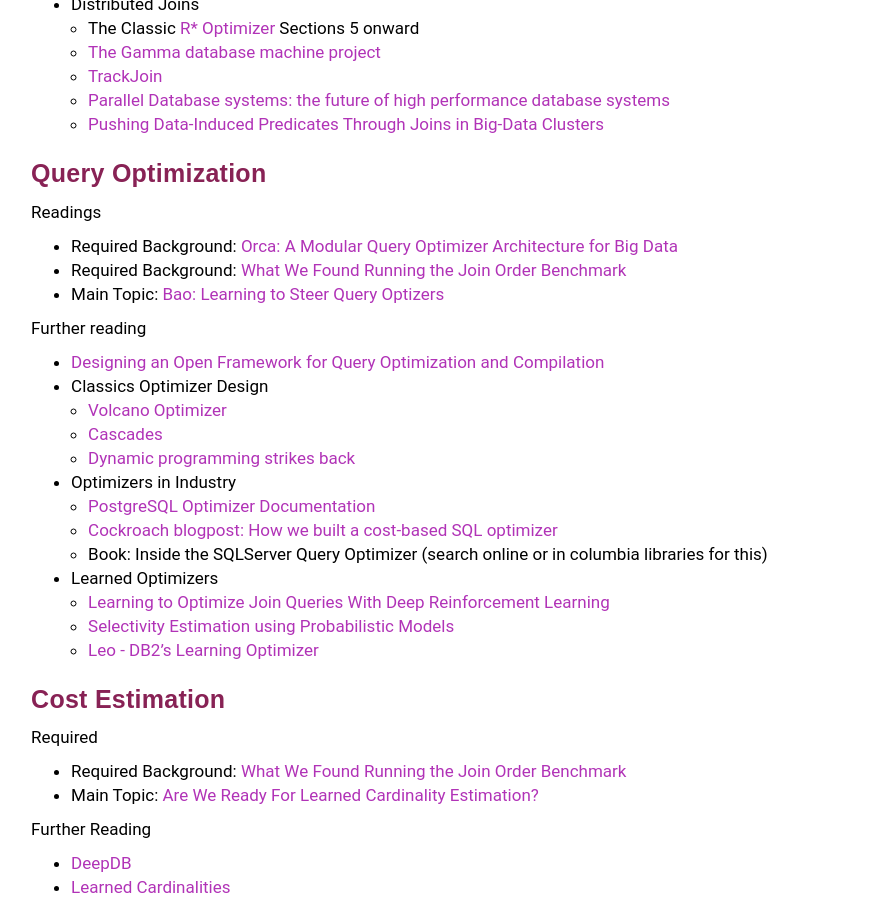
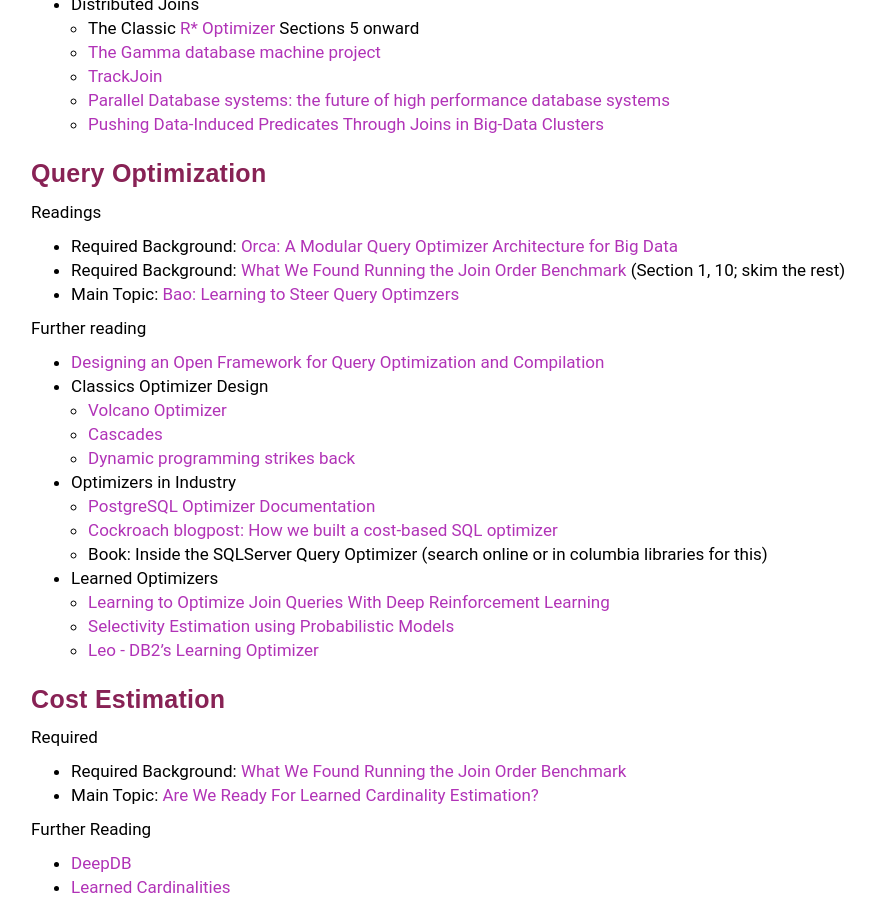
Before and after one commit to w6113/website_2022, a Jekyll site: the page built from papers.md, in a window 1280 px wide and 900 px high, scrolled down 1829 px. Shown: the whole window, without its empty margins (77-952 px from the left). Built offline with Jekyll 4.4.1, drawn with Linux system fonts in a browser that asks for light colours.

Commit message:
lazy commit msg

```diff
--- a/papers.md
+++ b/papers.md
@@ -129,8 +129,8 @@
 Readings
 
 * Required Background: [Orca: A Modular Query Optimizer Architecture for Big Data](./files/papers/orca.pdf)
-* Required Background: [What We Found Running the Join Order Benchmark](https://db.in.tum.de/~leis/papers/lookingglass.pdf)
-* Main Topic: [Bao: Learning to Steer Query Optizers](https://arxiv.org/pdf/2004.03814.pdf)
+* Required Background: [What We Found Running the Join Order Benchmark](https://db.in.tum.de/~leis/papers/lookingglass.pdf) (Section 1, 10; skim the rest)
+* Main Topic: [Bao: Learning to Steer Query Optimzers](https://arxiv.org/pdf/2004.03814.pdf)
 
 Further reading
 
```
